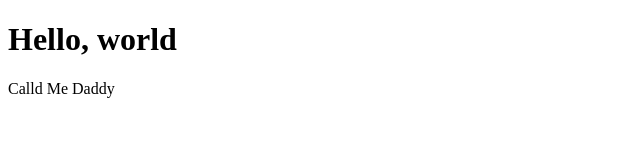
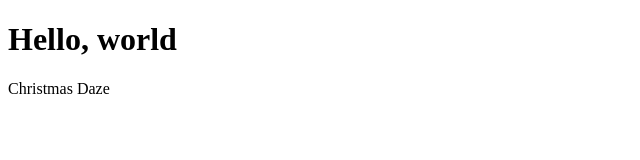
Before and after one commit to Doyle-Vernon/website, a plain HTML site: page index.html in a window 1280 px wide. Shown: the full height of the page, 0-640 px from the left. Drawn offline with Linux system fonts and the light colour scheme.

Commit message:
change index paragraph

```diff
--- a/index.html
+++ b/index.html
@@ -6,6 +6,6 @@
 </head>
 <body>
 	<h1>Hello, world</h1>
-	<p>Calld Me Daddy</p>
+	<p>Christmas Daze</p>
 </body>
 </html>
```
